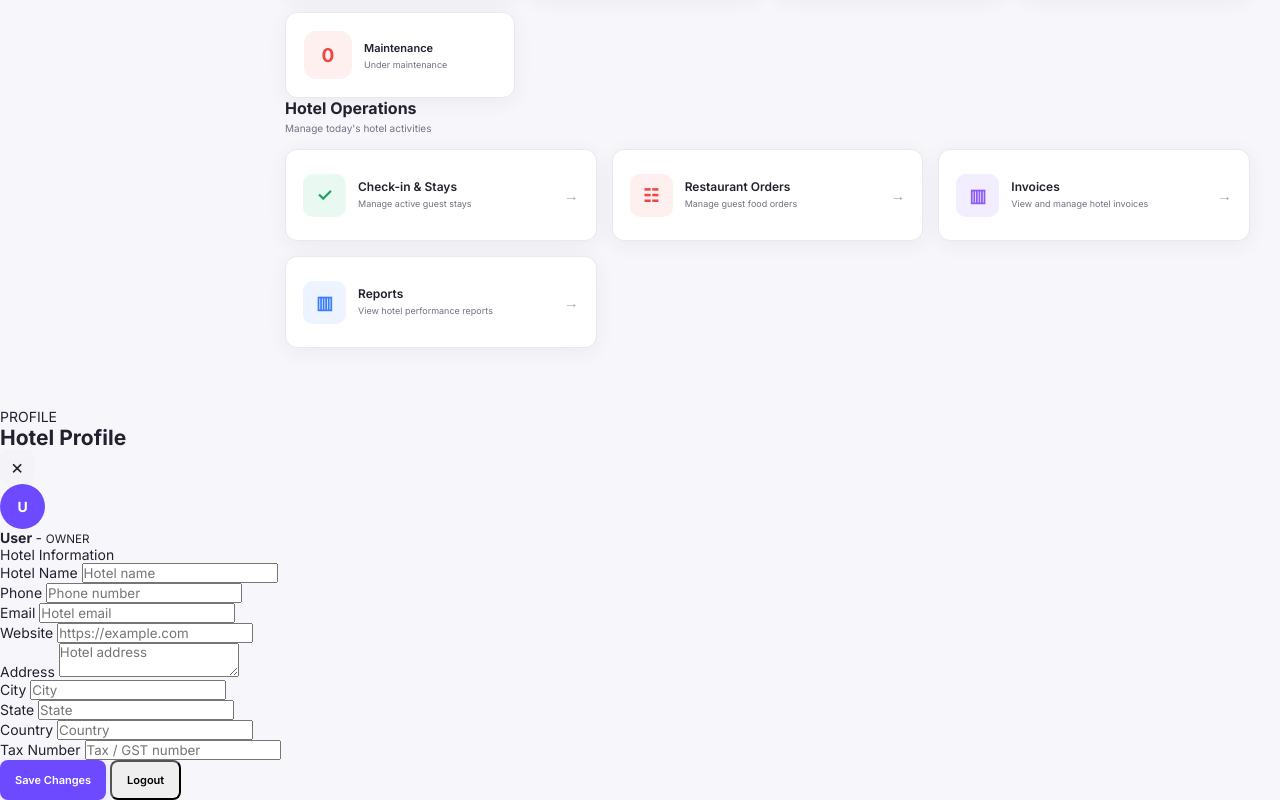
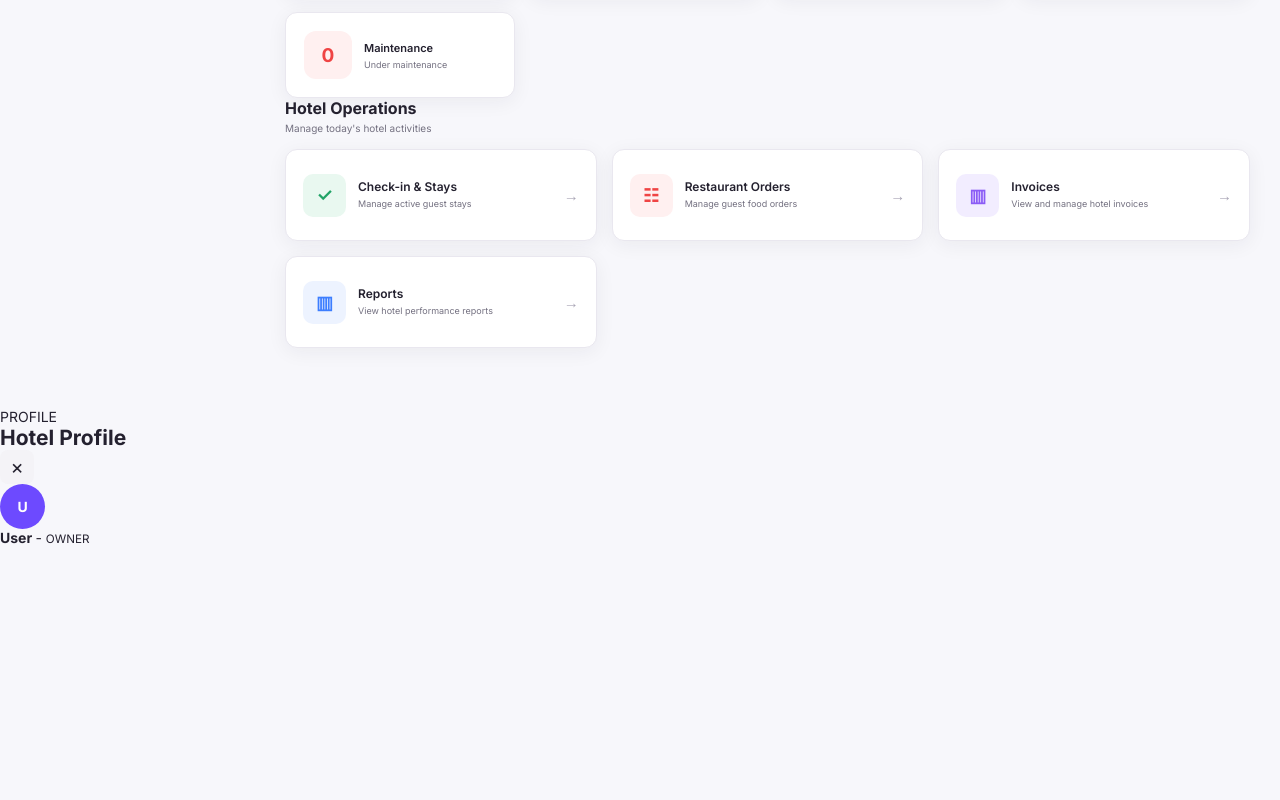
Before and after one commit to fadilali10/hotel, a plain HTML site: page index.html in a window 1280 px wide. Shown: the part 855-1655 px from the top of the page. After the commit the page ends 1401 px from the top, so only its background shows below. Drawn offline with nearby package versions, Linux system fonts and the light colour scheme.

Commit message:
Final Files
Removed hotel profile form and associated elements from the HTML.

```diff
--- a/index.html
+++ b/index.html
@@ -1214,188 +1214,6 @@
 
 
 
-    <!-- HOTEL PROFILE FORM -->
-
-    <div class="drawer-section">
-
-        <div class="drawer-section-title">
-            Hotel Information
-        </div>
-
-
-        <div class="drawer-form-group">
-
-            <label for="profileHotelName">
-                Hotel Name
-            </label>
-
-            <input
-                type="text"
-                id="profileHotelName"
-                placeholder="Hotel name"
-            >
-
-        </div>
-
-
-        <div class="drawer-form-row">
-
-            <div class="drawer-form-group">
-
-                <label for="profilePhone">
-                    Phone
-                </label>
-
-                <input
-                    type="text"
-                    id="profilePhone"
-                    placeholder="Phone number"
-                >
-
-            </div>
-
-
-            <div class="drawer-form-group">
-
-                <label for="profileHotelEmail">
-                    Email
-                </label>
-
-                <input
-                    type="email"
-                    id="profileHotelEmail"
-                    placeholder="Hotel email"
-                >
-
-            </div>
-
-        </div>
-
-
-        <div class="drawer-form-group">
-
-            <label for="profileWebsite">
-                Website
-            </label>
-
-            <input
-                type="url"
-                id="profileWebsite"
-                placeholder="https://example.com"
-            >
-
-        </div>
-
-
-        <div class="drawer-form-group">
-
-            <label for="profileAddress">
-                Address
-            </label>
-
-            <textarea
-                id="profileAddress"
-                rows="2"
-                placeholder="Hotel address"
-            ></textarea>
-
-        </div>
-
-
-        <div class="drawer-form-row">
-
-            <div class="drawer-form-group">
-
-                <label for="profileCity">
-                    City
-                </label>
-
-                <input
-                    type="text"
-                    id="profileCity"
-                    placeholder="City"
-                >
-
-            </div>
-
-
-            <div class="drawer-form-group">
-
-                <label for="profileState">
-                    State
-                </label>
-
-                <input
-                    type="text"
-                    id="profileState"
-                    placeholder="State"
-                >
-
-            </div>
-
-        </div>
-
-
-        <div class="drawer-form-row">
-
-            <div class="drawer-form-group">
-
-                <label for="profileCountry">
-                    Country
-                </label>
-
-                <input
-                    type="text"
-                    id="profileCountry"
-                    placeholder="Country"
-                >
-
-            </div>
-
-
-            <div class="drawer-form-group">
-
-                <label for="profileTaxNumber">
-                    Tax Number
-                </label>
-
-                <input
-                    type="text"
-                    id="profileTaxNumber"
-                    placeholder="Tax / GST number"
-                >
-
-            </div>
-
-        </div>
-
-    </div>
-
-
-
-    <!-- DRAWER FOOTER -->
-
-    <div class="profile-drawer-footer">
-
-        <button
-            type="button"
-            id="saveProfileButton"
-            class="btn btn-primary"
-        >
-            Save Changes
-        </button>
-
-
-        <button
-            type="button"
-            id="drawerLogoutButton"
-            class="btn btn-danger-outline"
-        >
-            Logout
-        </button>
-
-    </div>
-
 </aside>
 
 
```
